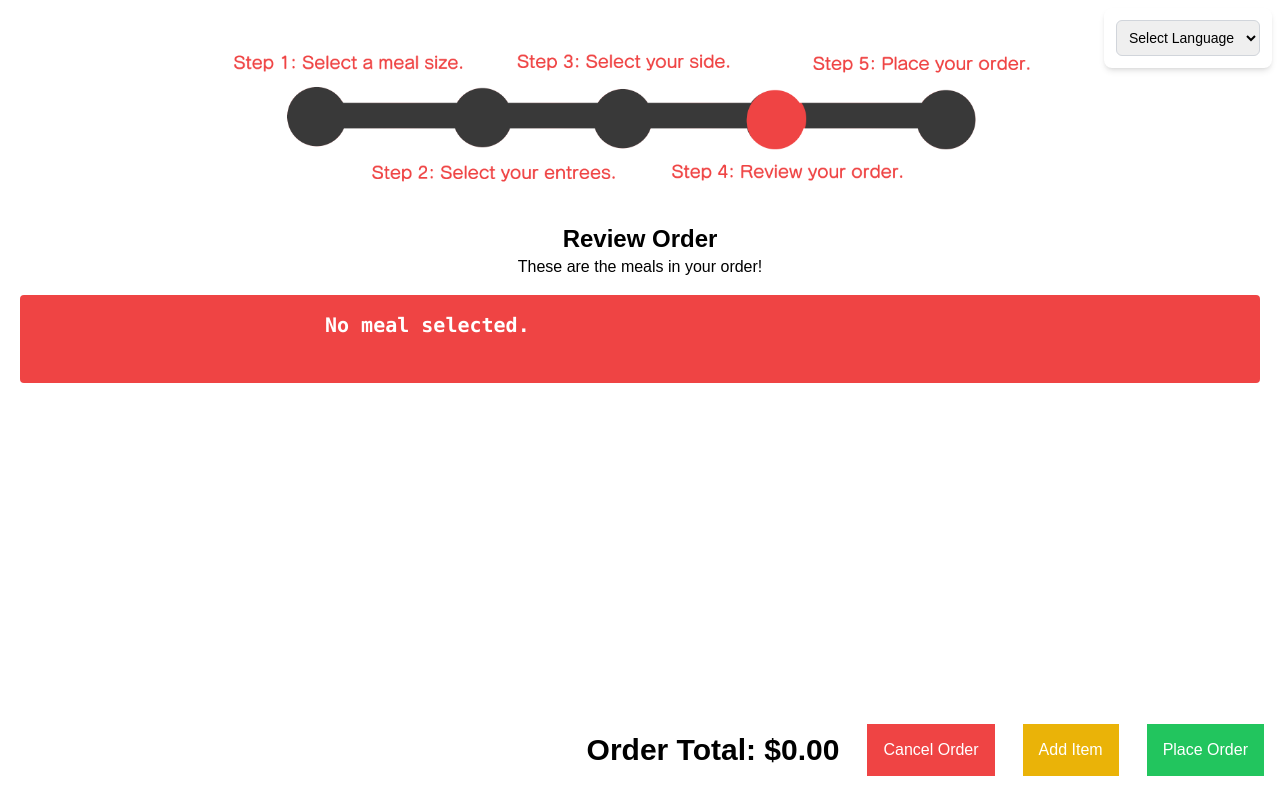
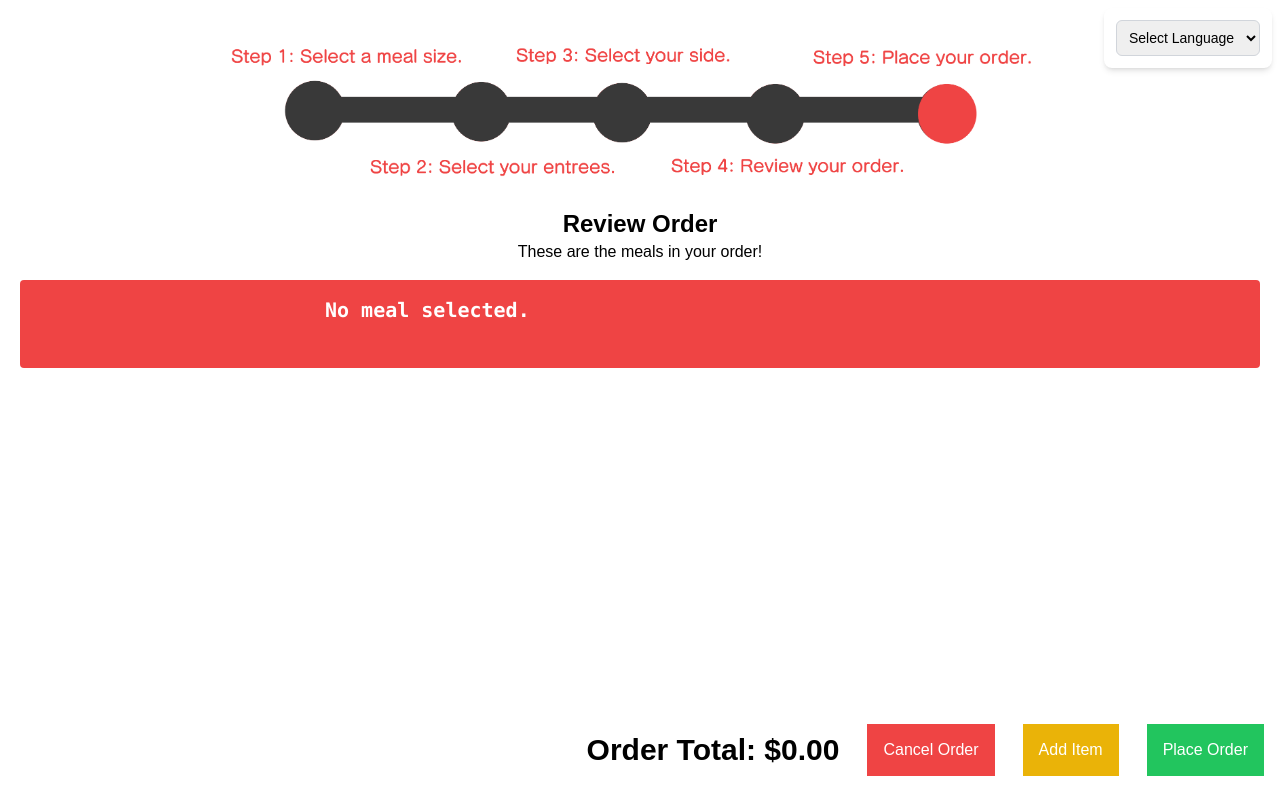
Before and after one commit to CSCE331-Fall2024/project-3-team-0p, a website: page src/customer-review.html in a window 1280 px wide. Drawn offline with Linux system fonts and the light colour scheme; no server answers.

Commit message:
change to the correct progress bar

```diff
--- a/src/customer-review.html
+++ b/src/customer-review.html
@@ -22,7 +22,7 @@
     <div class="flex relative">
         <div class="flex-grow p-5">
             <div class="text-center mb-4">
-                <img src="progress_imgs/progress-bar4.png" alt="Progress" class="mx-auto mb-2 w-8/12">
+                <img src="progress_imgs/progress-bar5.png" alt="Progress" class="mx-auto mb-2 w-8/12">
                 <h1 class="font-bold text-2xl">Review Order</h1>
                 <h2>These are the meals in your order!</h2>
             </div>
```
